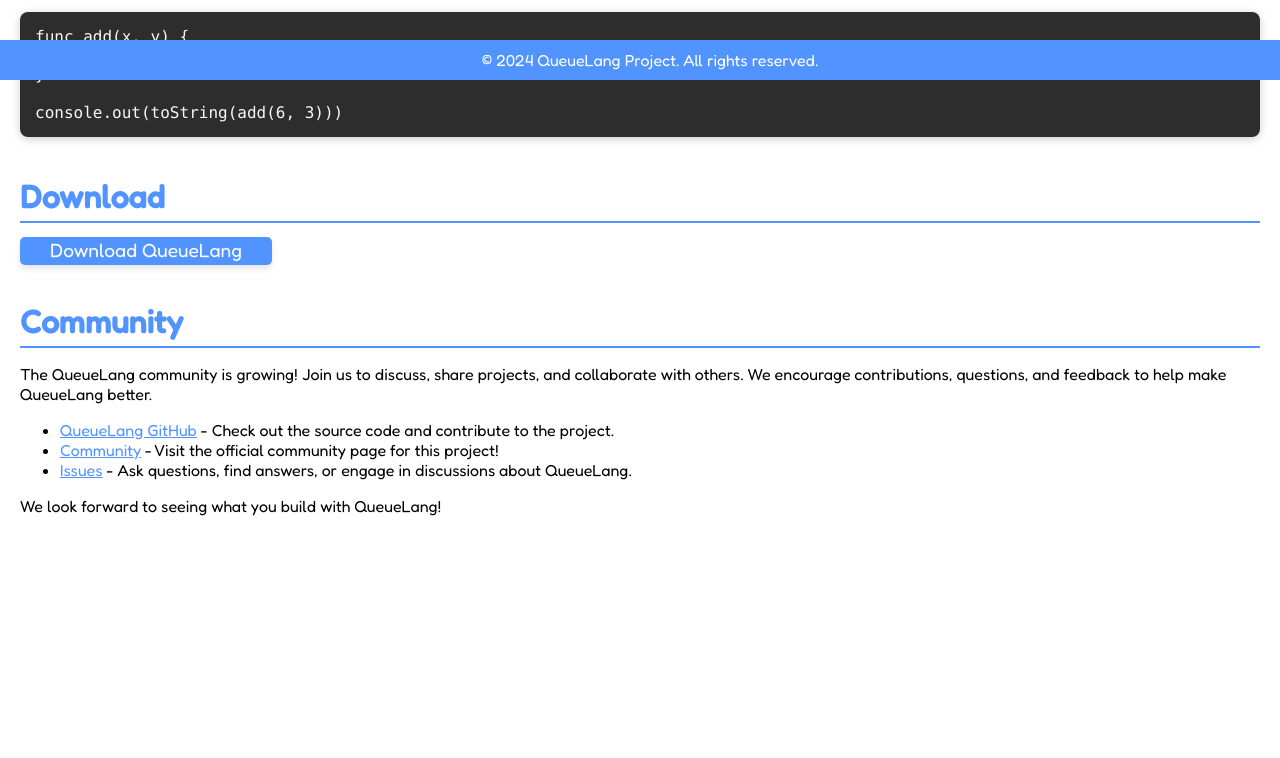
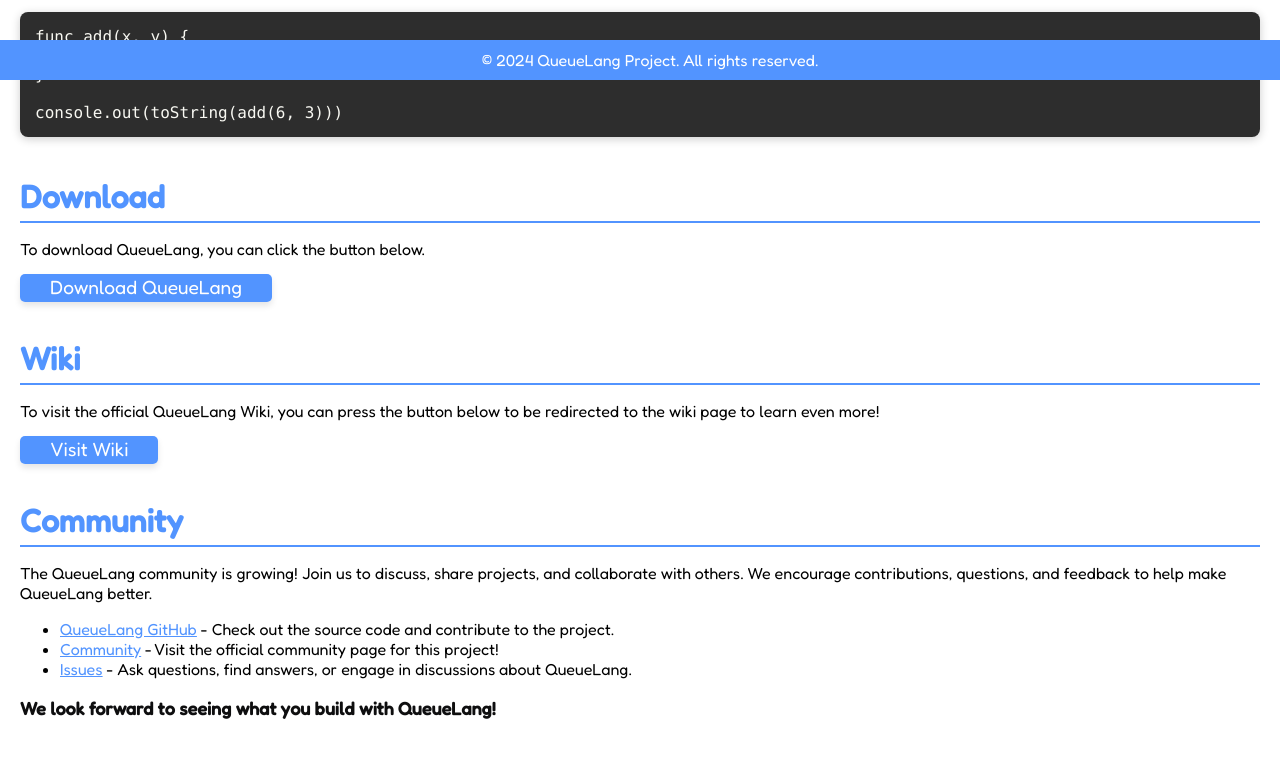
Before and after one commit to QueueLang/QueueLang.github.io, a plain HTML site: page index.html in a window 1280 px wide. Shown: the part 720-1478 px from the top of the page. Before the commit the page ends 1296 px from the top, so only its background shows below. Drawn offline with Linux system fonts and the light colour scheme.

Commit message:
Update index.html

```diff
--- a/index.html
+++ b/index.html
@@ -1,5 +1,6 @@
 <!DOCTYPE HTML>
-<html lang="en"><head>
+<html lang="en">
+<head>
     <meta charset="UTF-8">
     <meta name="viewport" content="width=device-width, initial-scale=1.0">
     <title>QueueLang Docs</title>
@@ -97,7 +98,13 @@
 
         section {
             margin-bottom: 40px;
-            transition: transform 0.6s, opacity 0.6s;
+            opacity: 0; /* Hide initially */
+            transition: opacity 0.6s ease-out, transform 0.6s ease-out;
+        }
+
+        section.visible {
+            opacity: 1; /* Show when it comes into view */
+            transform: translateY(0);
         }
 
         section h2 {
@@ -106,6 +113,12 @@
             padding-bottom: 5px;
             font-size: 32px;
             margin-bottom: 15px;
+        }
+
+        .bold-text {
+            font-weight: bold;
+            font-size: 18px;
+            color: rgb(14, 14, 15);
         }
 
         pre {
@@ -152,7 +165,7 @@
         }
 
         /* Download Button Styling */
-        .download-button {
+        .fancy-button {
             background-color: #5294ff; /* Changed to blue */
             color: white;
             padding: 15px 30px;
@@ -165,13 +178,13 @@
             padding-bottom: 3px;
         }
 
-        .download-button:hover {
+        .fancy-button:hover {
             background-color: #4483e2; /* Darker blue on hover */
             box-shadow: 0 6px 8px rgba(0, 0, 0, 0.15);
             transform: scale(1.05);
         }
 
-        .download-button:active {
+        .fancy-button:active {
             background-color: #3a74c8; /* Darker blue on click */
         }
 
@@ -207,6 +220,7 @@
         <a href="#features" class="nav-link">Features</a>
         <a href="#examples" class="nav-link">Examples</a>
         <a href="#download" class="nav-link">Download</a>
+        <a href="#wiki" class="nav-link">Wiki</a>
         <a href="#community" class="nav-link">Community</a>
     </nav>
 
@@ -218,12 +232,13 @@
             <li><a href="#features" class="contents-link">Features</a></li>
             <li><a href="#examples" class="contents-link">Examples</a></li>
             <li><a href="#download" class="contents-link">Download</a></li>
+            <li><a href="#wiki" class="contents-link">Wiki</a></li>
             <li><a href="#community" class="contents-link">Community</a></li>
         </ul>
     </div>
 
     <main>
-        <section id="introduction">
+        <section id="introduction" class="visible">
             <h2>Introduction</h2>
             <p>QueueLang is a versatile interpreted programming language written in C++ for performance and speed. QueueLang is relatively stable and easy to use. QueueLang has all the basic needs, like variable support, user-defined and core-functions. It also supports more complicated things like math, lambdas, and plugin support.</p>
         </section>
@@ -252,7 +267,13 @@ console.out(toString(add(6, 3)))</code></pre>
         </section>
         <section id="download">
             <h2>Download</h2>
-            <a href="https://github.com/QueueLang/QueueLang/releases" class="download-button">Download QueueLang</a>
+            <p>To download QueueLang, you can click the button below.</p>
+            <a href="https://github.com/QueueLang/QueueLang/releases" class="fancy-button">Download QueueLang</a>
+        </section>
+        <section id="wiki">
+            <h2>Wiki</h2>
+            <p>To visit the official QueueLang Wiki, you can press the button below to be redirected to the wiki page to learn even more!</p>
+            <a class="fancy-button" href="https://github.com/QueueLang/QueueLang/wiki">Visit Wiki</a>
         </section>
         <section id="community">
             <h2>Community</h2>
@@ -262,7 +283,7 @@ console.out(toString(add(6, 3)))</code></pre>
                 <li><a style="color: #5294ff" href="https://github.com/Quemunnity" target="_blank">Community</a> - Visit the official community page for this project!</li>
                 <li><a style="color: #5294ff" href="https://github.com/QueueLang/QueueLang/issues" target="_blank">Issues</a> - Ask questions, find answers, or engage in discussions about QueueLang.</li>
             </ul>
-    <p>We look forward to seeing what you build with QueueLang!</p>
+            <p class="bold-text">We look forward to seeing what you build with QueueLang!</p>
         </section>
     </main>
 
@@ -273,6 +294,24 @@ console.out(toString(add(6, 3)))</code></pre>
     <button class="toggle-theme" onclick="toggleTheme()">Toggle Theme</button>
 
     <script>
+        // Intersection Observer to trigger section animation when in view
+        const sections = document.querySelectorAll('section');
+
+        const observer = new IntersectionObserver((entries, observer) => {
+            entries.forEach(entry => {
+                if (entry.isIntersecting) {
+                    entry.target.classList.add('visible');
+                    observer.unobserve(entry.target);
+                }
+            });
+        }, {
+            threshold: 0.5
+        });
+
+        sections.forEach(section => {
+            observer.observe(section);
+        });
+
         // Smooth Scroll Function
         function smoothScroll(target, duration) {
             const targetPosition = target.getBoundingClientRect().top + window.scrollY;
@@ -312,13 +351,12 @@ console.out(toString(add(6, 3)))</code></pre>
             body.classList.toggle('dark-theme');
             if (body.classList.contains('dark-theme')) {
                 body.style.backgroundColor = '#333';
-                body.style.color = '#f9f9f9';
+                body.style.color = '#f8f8f2';
             } else {
-                body.style.backgroundColor = '#f9f9f9';
+                body.style.backgroundColor = '#fff';
                 body.style.color = '#333';
             }
         }
     </script>
-
-
-</body></html>
+</body>
+</html>
```
Lines whose indentation alone changed are shown as unchanged.
